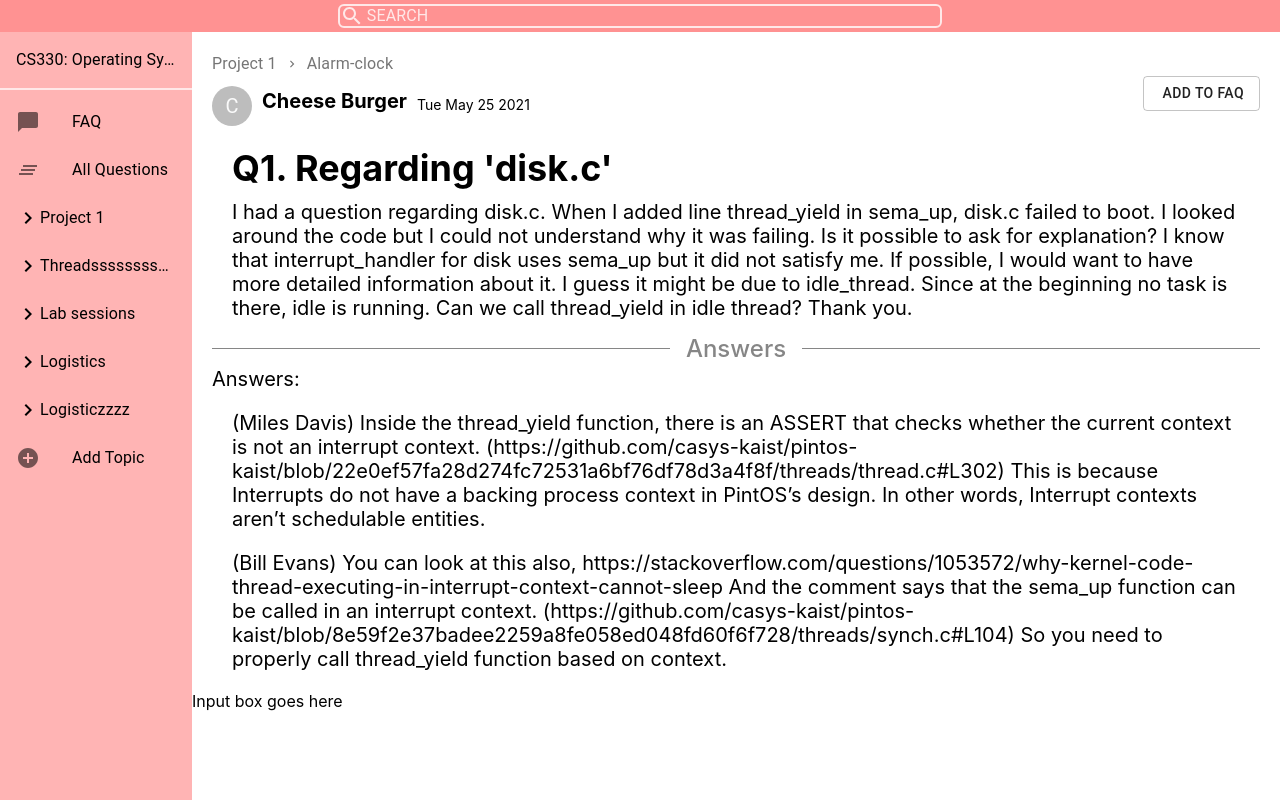
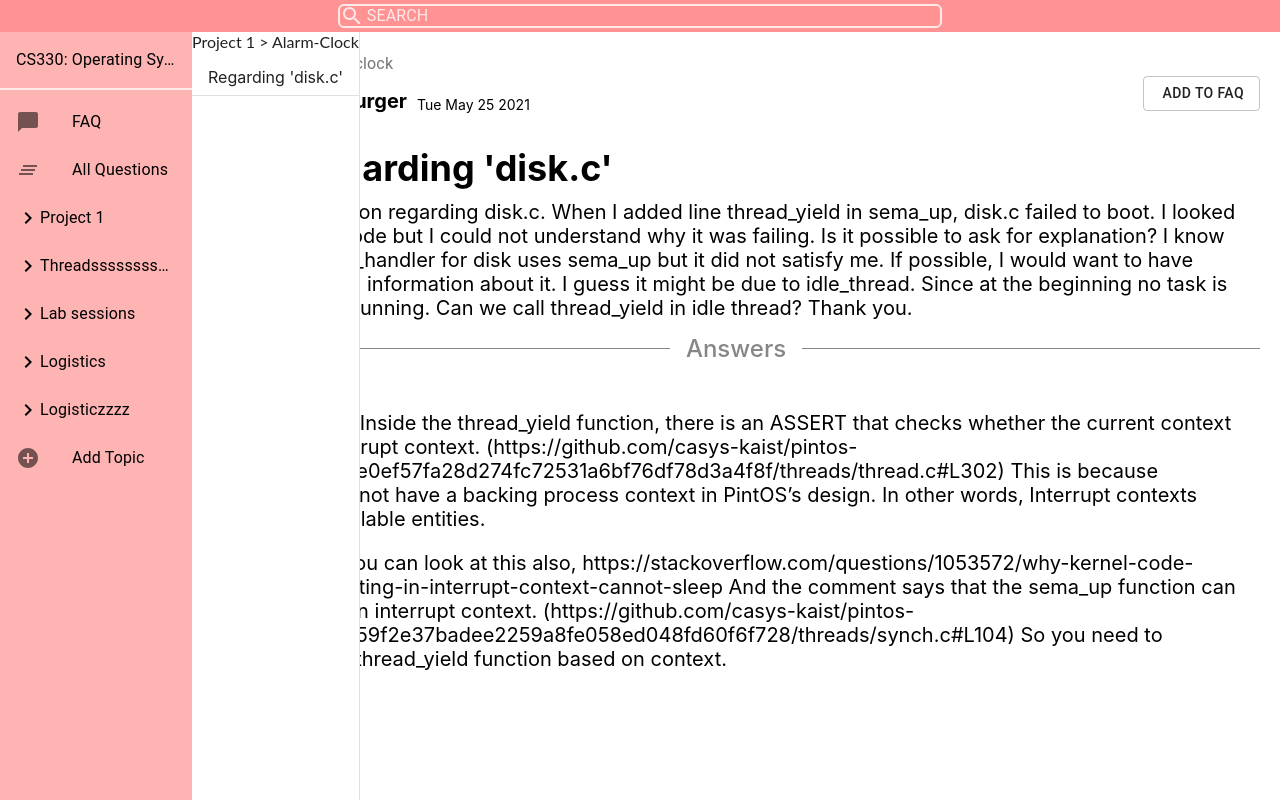
Before and after one commit to busankimchi/CS374-design-project, a React (Create React App) app: page /faq in a window 1280 px wide. Built offline with nearby package versions, Linux system fonts and the light colour scheme; no server answers; the database is empty.

Commit message:
Add question list drawer

```diff
--- a/src/components/QuestionList.tsx
+++ b/src/components/QuestionList.tsx
@@ -4,31 +4,40 @@ import styled from 'styled-components';
 import { Drawer, Box, List, ListItem, ListItemText, Typography, Divider } from '@material-ui/core';
 import { PINK_3 } from 'utils/themes';
 
-export const QuestionList = (props: QuestionListHeaderProp) => {
-  //const QuestionListElement :
+interface QuestionListHeaderProp {
+  topic: string;
+  subtopic: string;
+}
+interface QuestionListElementProp {
+  title: string;
+  content: string;
+  timestamp: string;
+}
+
+export const QuestionList: FC = () => {
   const QuestionListHeaderContent: QuestionListHeaderProp = {
     topic: 'Project 1',
     subtopic: 'Alarm-Clock',
   };
-  const QuestionListElementContent: QuestionListElement ={
-      title: "Regarding 'disk.c'",
-      content: "I had a question regarding disk.c. When I added line thread_yield in sema_up, disk.c failed ...",
-      timestamp: '3 hours ago'
-  }
+  const QuestionListElementContent: QuestionListElementProp = {
+    title: "Regarding 'disk.c'",
+    content: 'I had a question regarding disk.c. When I added line thread_yield in sema_up, disk.c failed ...',
+    timestamp: '3 hours ago',
+  };
 
   return (
-    <Drawer variant="permanent" anchor="left">
+    <QuestionListDrawer variant="permanent" anchor="left">
       <QuestionListHeader>
-          {QuestionListHeaderContent.topic} {'>'} {QuestionListHeaderContent.subtopic}
+        {QuestionListHeaderContent.topic} {'>'} {QuestionListHeaderContent.subtopic}
       </QuestionListHeader>
-      <QuestionListDrawer>
+      <QuestionListDrawerBody>
         <QuestionListElement button>{QuestionListElementContent.title}</QuestionListElement>
-      </QuestionListDrawer>
-    </Drawer>
+        <Divider />
+      </QuestionListDrawerBody>
+    </QuestionListDrawer>
   );
 };
 
-const QuestionListDrawerWidth = 378;
 const QuestionListElement = styled(ListItem)`
   :hover {
     background-color: #cdcdcd;
@@ -37,20 +46,16 @@ const QuestionListElement = styled(ListItem)`
     background-color: #{PINK_3};
   }
 `;
-
-const QuestionListDrawer = styled(List)``;
+const QuestionListDrawer = styled(Drawer)`
+  .MuiDrawer-paperAnchorLeft {
+    left: 15%;
+    right: auto;
+    top: 4vh;
+  }
+  width: 25%;
+`;
+const QuestionListDrawerBody = styled(List)``;
 
 const QuestionListHeader = styled(Box)`
   font-family: Lato;
 `;
-
-type QuestionListElement = {
-  title: string;
-  content: string;
-  timestamp: string;
-};
-
-type QuestionListHeaderProp = {
-  topic: string;
-  subtopic: string;
-};
--- a/src/pages/Questions.tsx
+++ b/src/pages/Questions.tsx
@@ -2,7 +2,8 @@ import { FC } from 'react';
 import styled from 'styled-components';
 import { Box } from '@material-ui/core';
 import { PageType } from 'utils/types';
-import { Contents } from '../components/Contents/Contents'
+import { QuestionList } from 'components/QuestionList';
+import { Contents } from '../components/Contents/Contents';
 
 interface QuestionsProp {
   pageType: PageType;
@@ -11,9 +12,10 @@ interface QuestionsProp {
 export const Questions: FC<QuestionsProp> = () => {
   return (
     <QuestionsContainer>
-      <Contents questionId={1}/>
+      <QuestionList />
+      <Contents questionId={1} />
     </QuestionsContainer>
-    );
+  );
 };
 
 const QuestionsContainer = styled(Box)``;
```
